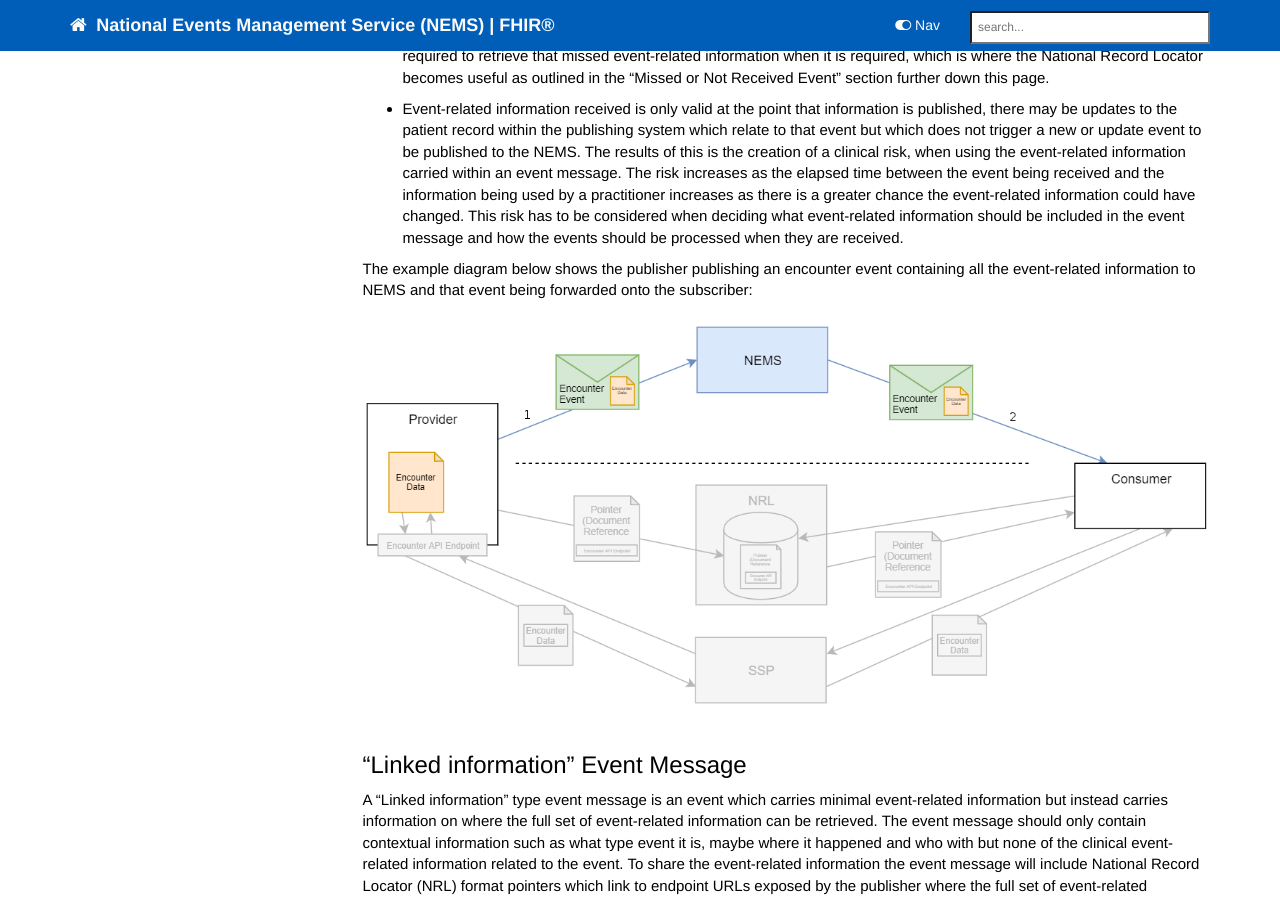
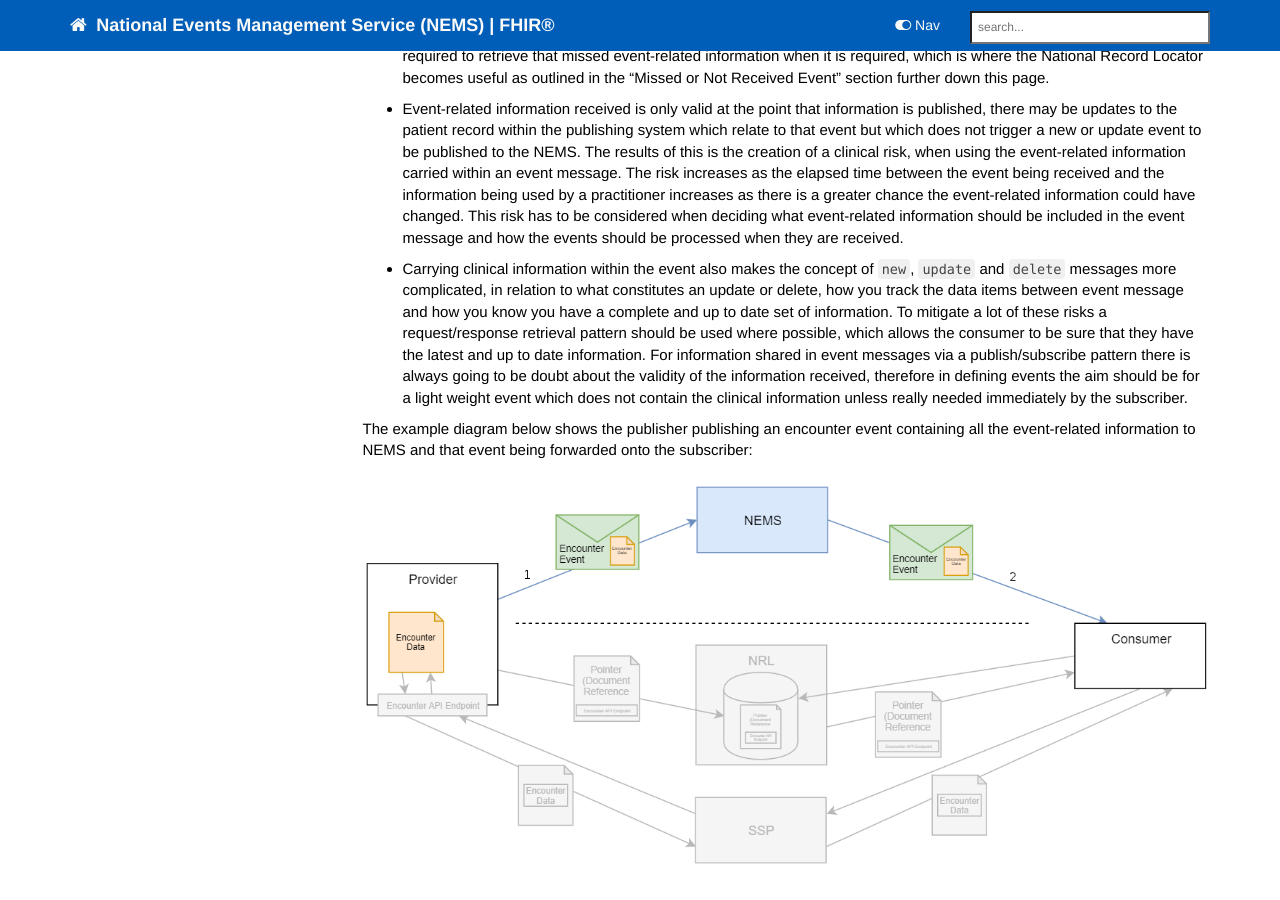
Before and after one commit to nhsconnect/Events-Management, a Jekyll site: the page built from pages/overview/overview_msg_architecture_event_content.md, in a window 1280 px wide and 900 px high, scrolled down 573 px. Built offline with Jekyll 4.4.1, drawn with Linux system fonts in a browser that asks for light colours; nearby versions of some CDN libraries; comment, search, counter and statistics services are not loaded.

Commit message:
Corrected wording

```diff
--- a/pages/overview/overview_msg_architecture_event_content.md
+++ b/pages/overview/overview_msg_architecture_event_content.md
@@ -20,6 +20,7 @@ A "Contained information" event message is where the event message contains all
 There are a number of issues and risks associated with this method of communicating event-related information between the publisher to the subscriber:
 - If the consumer has not create a subscription to the event before it is sent through the NEMS, the subscriber will never receive the event and therefore will never receive the event-related information. In this scenario another mechanism is required to retrieve that missed event-related information when it is required, which is where the National Record Locator becomes useful as outlined in the "Missed or Not Received Event" section further down this page.
 - Event-related information received is only valid at the point that information is published, there may be updates to the patient record within the publishing system which relate to that event but which does not trigger a new or update event to be published to the NEMS. The results of this is the creation of a clinical risk, when using the event-related information carried within an event message. The risk increases as the elapsed time between the event being received and the information being used by a practitioner increases as there is a greater chance the event-related information could have changed. This risk has to be considered when deciding what event-related information should be included in the event message and how the events should be processed when they are received.
+- Carrying clinical information within the event also makes the concept of `new`, `update` and `delete` messages more complicated, in relation to what constitutes an update or delete, how you track the data items between event message and how you know you have a complete and up to date set of information. To mitigate a lot of these risks a request/response retrieval pattern should be used where possible, which allows the consumer to be sure that they have the latest and up to date information. For information shared in event messages via a publish/subscribe pattern there is always going to be doubt about the validity of the information received, therefore in defining events the aim should be for a light weight event which does not contain the clinical information unless really needed immediately by the subscriber.
 
 The example diagram below shows the publisher publishing an encounter event containing all the event-related information to NEMS and that event being forwarded onto the subscriber:
 
```
